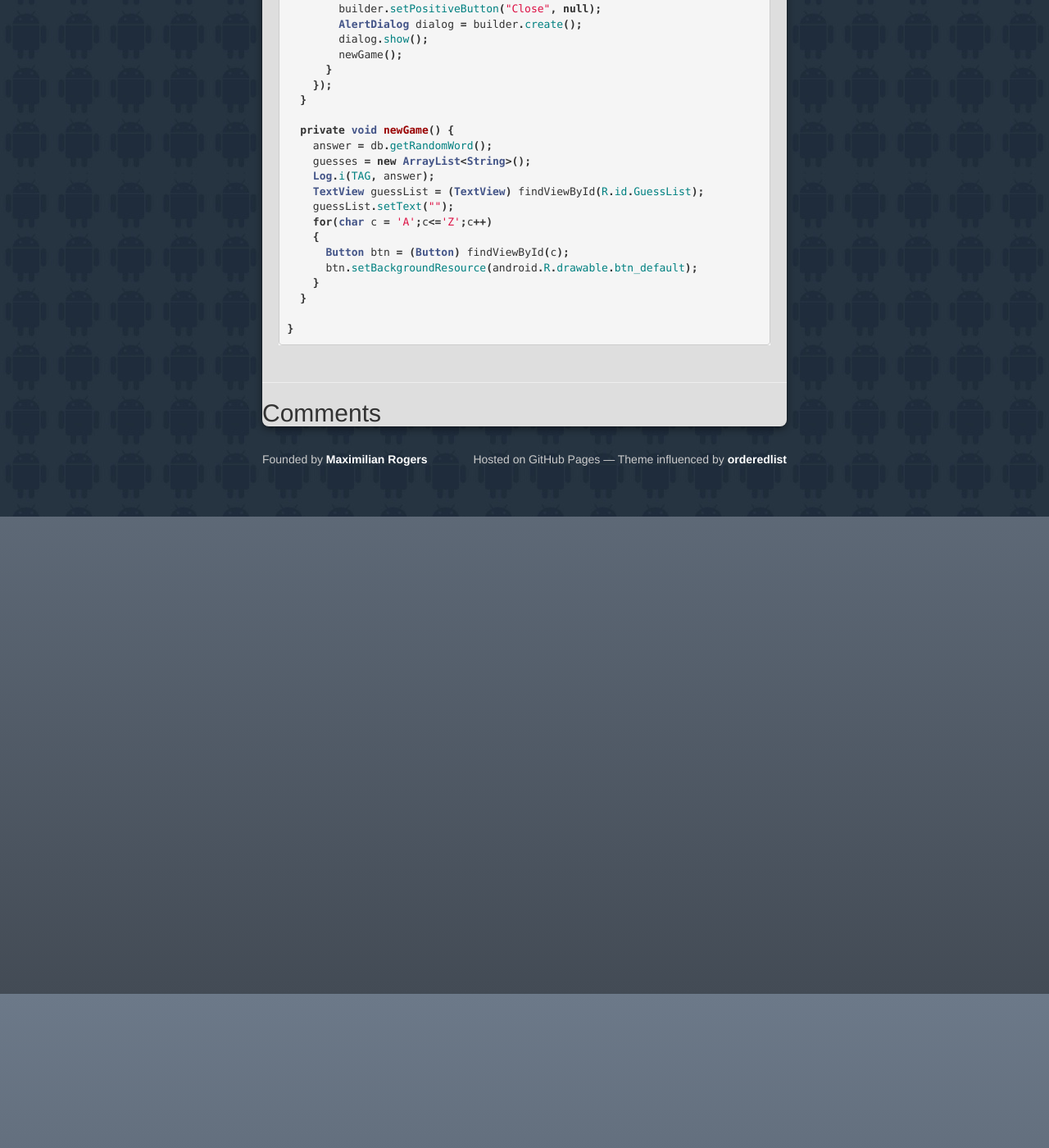
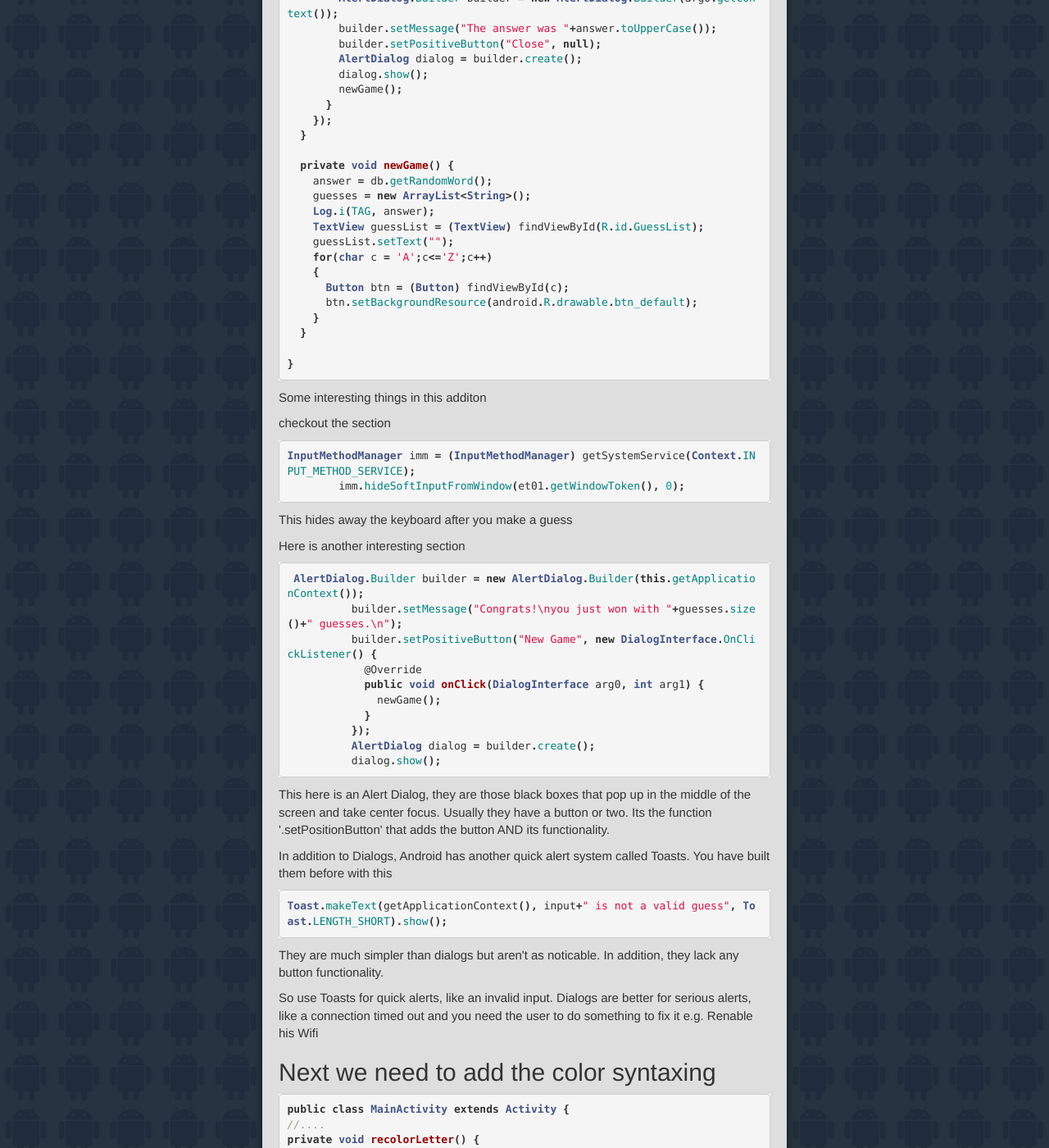
Before and after one commit to SBUMAD/SBUMAD.github.io, a Jekyll site: the page built from _posts/2014-02-09-AndroidJotto.markdown, in a window 1280 px wide and 1400 px high, scrolled down 7788 px. Shown: the whole window at 82% size. Built offline with Jekyll 4.4.1, drawn with Linux system fonts in a browser that asks for light colours; nearby versions of some CDN libraries; Markdown is read by kramdown in place of the engine named in the settings; some of the changed text lies outside the part shown.

Commit message:
added JottoGame

```diff
--- a/_layouts/default.html
+++ b/_layouts/default.html
@@ -19,7 +19,7 @@
         <header>
           <h1><a href="index.html">SBUMAD</a></h1>
           <p>Stony Brook University Mobile App Developers</p>
-          <p class="view"><a href="http://github.com/orderedlist/modernist">View the Project on GitHub <small>orderedlist/modernist</small></a></p>
+          <p class="view"><a href="https://github.com/SBUMAD/SBUMAD.github.io">View the Project on GitHub <small>SBUMAD.github.io</small></a></p>
           <ul>
             <li><a href="https://www.facebook.com/groups/SBUMAD/">Join Us On<strong>Facebook</strong></a></li>
             <li><a href="pages.html">Our <strong>Tutorials</strong></a></li>
@@ -31,7 +31,7 @@
         </section>
       </div>
       <footer>
-        <p>Founded by <a href="http://github.com/orderedlist">Maximilian Rogers</a></p>
+        <p>Founded by <a href="http://github.com/honeycodedbear">Maximilian Rogers</a></p>
         <p>Hosted on GitHub Pages &mdash; Theme influenced by <a href="https://github.com/orderedlist">orderedlist</a></p>
       </footer>
     </body>
--- a/_layouts/post.html
+++ b/_layouts/post.html
@@ -37,11 +37,11 @@
         <header>
           <h1><a href="../../../../../index.html">SBUMAD</a></h1>
           <p>Stony Brook University Mobile App Developers</p>
-          <p class="view"><a href="http://github.com/orderedlist/modernist">View the Project on GitHub <small>orderedlist/modernist</small></a></p>
+          <p class="view"><a href="{{ page.github }}">View the Project on GitHub <small>SBUMAD.github.io</small></a></p>
           <ul>
             <li><a href="https://www.facebook.com/groups/SBUMAD/">Join Us On<strong>Facebook</strong></a></li>
             <li><a href="../../../../../pages.html">Our <strong>Tutorials</strong></a></li>
-            <li><a href="https://github.com/SBUMAD/{{page.title}}" style="color:#FFF;">View Us On <strong>GitHub</strong></a></li>
+            <li><a href="https://github.com/SBUMAD/{{page.title}}" style="color:#FFF;">View It On <strong>GitHub</strong></a></li>
         </ul>
         </header>
         <section>
@@ -53,7 +53,7 @@
 
       </div>
       <footer>
-        <p>Founded by <a href="http://github.com/orderedlist">Maximilian Rogers</a></p>
+        <p>Founded by <a href="http://github.com/honeycodedbear">Maximilian Rogers</a></p>
         <p>Hosted on GitHub Pages &mdash; Theme influenced by <a href="https://github.com/orderedlist">orderedlist</a></p>
       </footer>
     </body>
--- a/_posts/2014-01-29-AndroidSetup.markdown
+++ b/_posts/2014-01-29-AndroidSetup.markdown
@@ -3,6 +3,7 @@ layout: post
 title:  "Android-Setup"
 date:   2014-01-29 21:34:10
 categories: android tutorials
+github: https://github.com/SBUMAD/Android-Setup
 ---
 
 <h2>Setting Up for Android Development</h2>
--- a/_posts/2014-01-31-AndroidDiceMaster.markdown
+++ b/_posts/2014-01-31-AndroidDiceMaster.markdown
@@ -3,6 +3,7 @@ layout: post
 title:  "Android-Dice-Master"
 date:   2014-01-29 21:34:10
 categories: android tutorials
+github: https://github.com/SBUMAD/Android-Dice-Master
 ---
 <h2> Dice Master </h2>
 <p> In this tutorial, we will be building a dice rolling app. It will be able to roll n number of dice of one of the Platonic solid dice {4, 6, 8, 10, 12, 20} or a coin. The app will spit out the sum. </p>
--- a/_posts/2014-02-09-AndroidJotto.markdown
+++ b/_posts/2014-02-09-AndroidJotto.markdown
@@ -3,10 +3,11 @@ layout: post
 title:  "Android-Jotto-Game"
 date:   2014-02-09 21:34:10
 categories: android tutorials
+github: https://github.com/SBUMAD/JottoGame
 ---
 <h2> Jotto Game </h2>
 
-<p>In this tutorial I will be demostrating how to build an app that plays the game Jotto with the user. I choose to build this app because it always me to cover a lot of useful topics</p>
+<p>In this tutorial I will be demostrating how to build an app that plays the game Jotto with the user. I choose to build this app because it always me to cover a lot of useful topics. At the end of this tutorial I will provide links to additional more indepth tutorials that are more focused a particular concept</p>
 <ol>
   <li>Internal Database</li>
   <li>Relative VS Linear Layouts</li>
@@ -399,3 +400,100 @@ public class MainActivity extends Activity {
 }
 
 {% endhighlight %}
+
+<p> Some interesting things in this additon</p>
+<p> checkout the section</p>
+
+{% highlight java %}
+InputMethodManager imm = (InputMethodManager) getSystemService(Context.INPUT_METHOD_SERVICE);
+        imm.hideSoftInputFromWindow(et01.getWindowToken(), 0);
+{% endhighlight %}
+
+<p> This hides away the keyboard after you make a guess </p>
+
+<p> Here is another interesting section </p>
+
+{% highlight java %}
+ AlertDialog.Builder builder = new AlertDialog.Builder(this.getApplicationContext());
+          builder.setMessage("Congrats!\nyou just won with "+guesses.size()+" guesses.\n");
+          builder.setPositiveButton("New Game", new DialogInterface.OnClickListener() {
+            @Override
+            public void onClick(DialogInterface arg0, int arg1) {
+              newGame();
+            }
+          });
+          AlertDialog dialog = builder.create();
+          dialog.show();
+{% endhighlight %}
+
+<p> This here is an Alert Dialog, they are those black boxes that pop up in the middle of the screen and take center focus. Usually they have a button or two. Its the function '.setPositionButton' that adds the button AND its functionality. </p>
+
+<p> In addition to Dialogs, Android has another quick alert system called Toasts. You have built them before with this </p>
+
+{% highlight java %}
+Toast.makeText(getApplicationContext(), input+" is not a valid guess", Toast.LENGTH_SHORT).show();
+{% endhighlight %}
+
+<p> They are much simpler than dialogs but aren't as noticable. In addition, they lack any button functionality. </p>
+
+<p> So use Toasts for quick alerts, like an invalid input. Dialogs are better for serious alerts, like a connection timed out and you need the user to do something to fix it e.g. Renable his Wifi</p>
+
+<h2> Next we need to add the color syntaxing</h2>
+
+{% highlight java %}
+public class MainActivity extends Activity {
+//....
+private void recolorLetter() {
+    TextView guessList = (TextView) findViewById(R.id.GuessList);
+    String temp = guessList.getText().toString();
+
+    SpannableStringBuilder str = new SpannableStringBuilder(temp);
+    for(int j=0;j<abc.length;j++)
+    {
+      int fcs;
+      char c = (char)((int)('a') + j);
+      if(abc[j] > 1){
+        fcs = Color.rgb(0, 0, 0);
+      }else if(abc[j] < 1){
+        fcs = Color.rgb(0, 255, 0);
+      }else{
+        fcs = Color.rgb(255, 0, 0);
+      }
+      for(int i=0;i<temp.length();i++)
+      {
+        if(temp.charAt(i) == c){
+          str.setSpan(new ForegroundColorSpan(fcs), i, i+1, Spannable.SPAN_INCLUSIVE_INCLUSIVE);
+        }
+      }
+    }
+    guessList.setText(str);
+  }
+}
+{% endhighlight %}
+
+<p> Finally we add a little message to inform the user of how to play </p>
+
+{% highlight java %}
+public class MainActivity extends Activity {
+//...
+protected void onCreate(Bundle savedInstanceState) {
+    //...
+    help();
+  }
+//...
+private void help(){
+    AlertDialog.Builder builder = new AlertDialog.Builder(this);
+    builder.setMessage("Rules to the Game \n Jotto is a word guessing game where a five letter word is selected at random. After each guess, a number will display how many letters it has in common with the answer. To help you out I have added a series of buttons to color code letters to help keep track. Press a Letter Button one for Green, press it again for a Red Button and press it a third time to reset it.");
+    builder.setPositiveButton("Close", null);
+    AlertDialog alert = builder.create();
+    alert.show();
+  }
+  }
+{% endhighlight %}
+
+<strong> If after followin this tutorial, your copy  doesn't working/compiling, consider comparing it to the <a href="{{page.github}}">github version</a> </strong>
+
+<h2> Other Tutorials </h2>
+<ul>
+<li><a href=""> Android's Internal Database</a></li>
+</ul>
```
Also changed, not shown: 5 other files.
